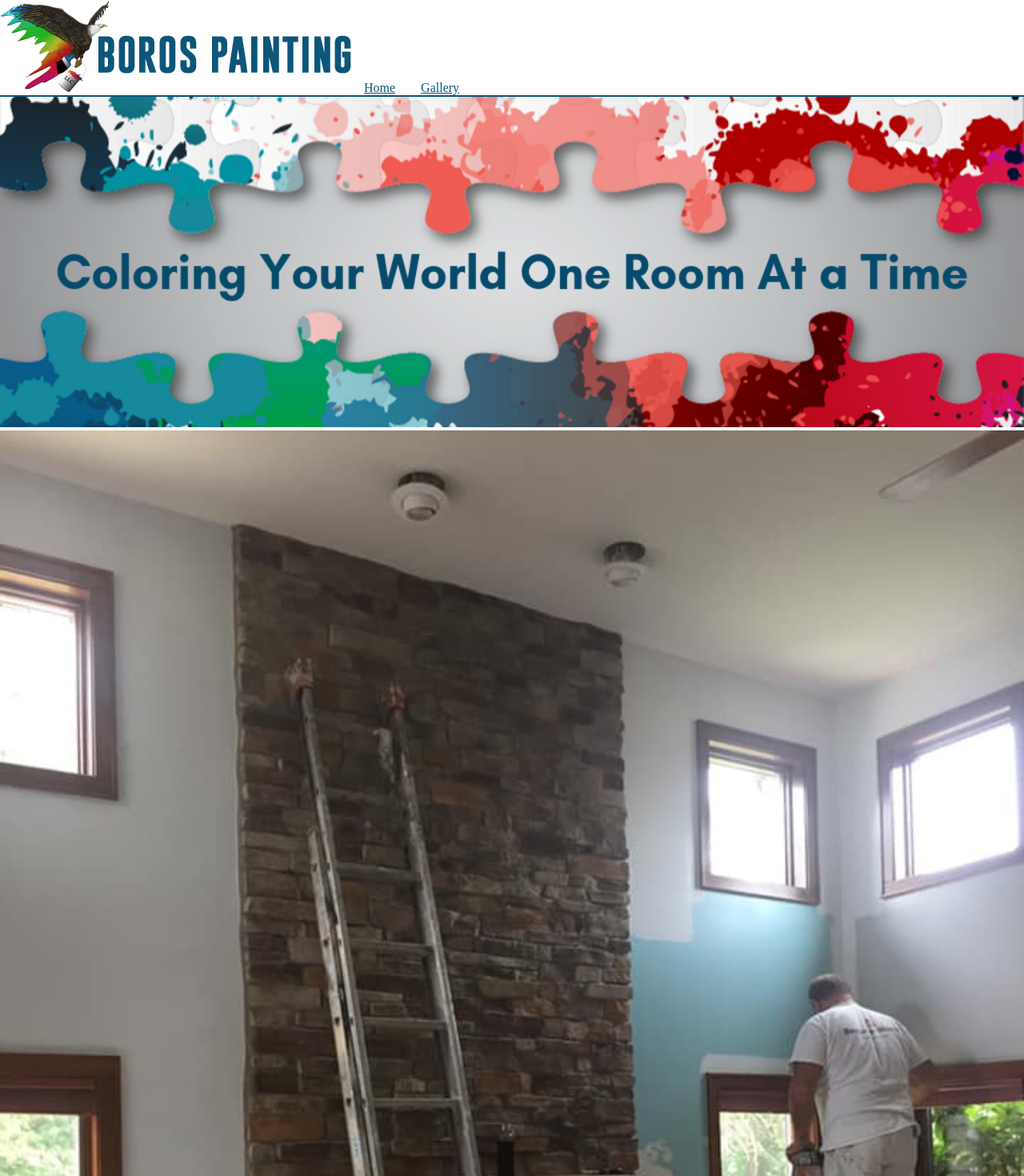
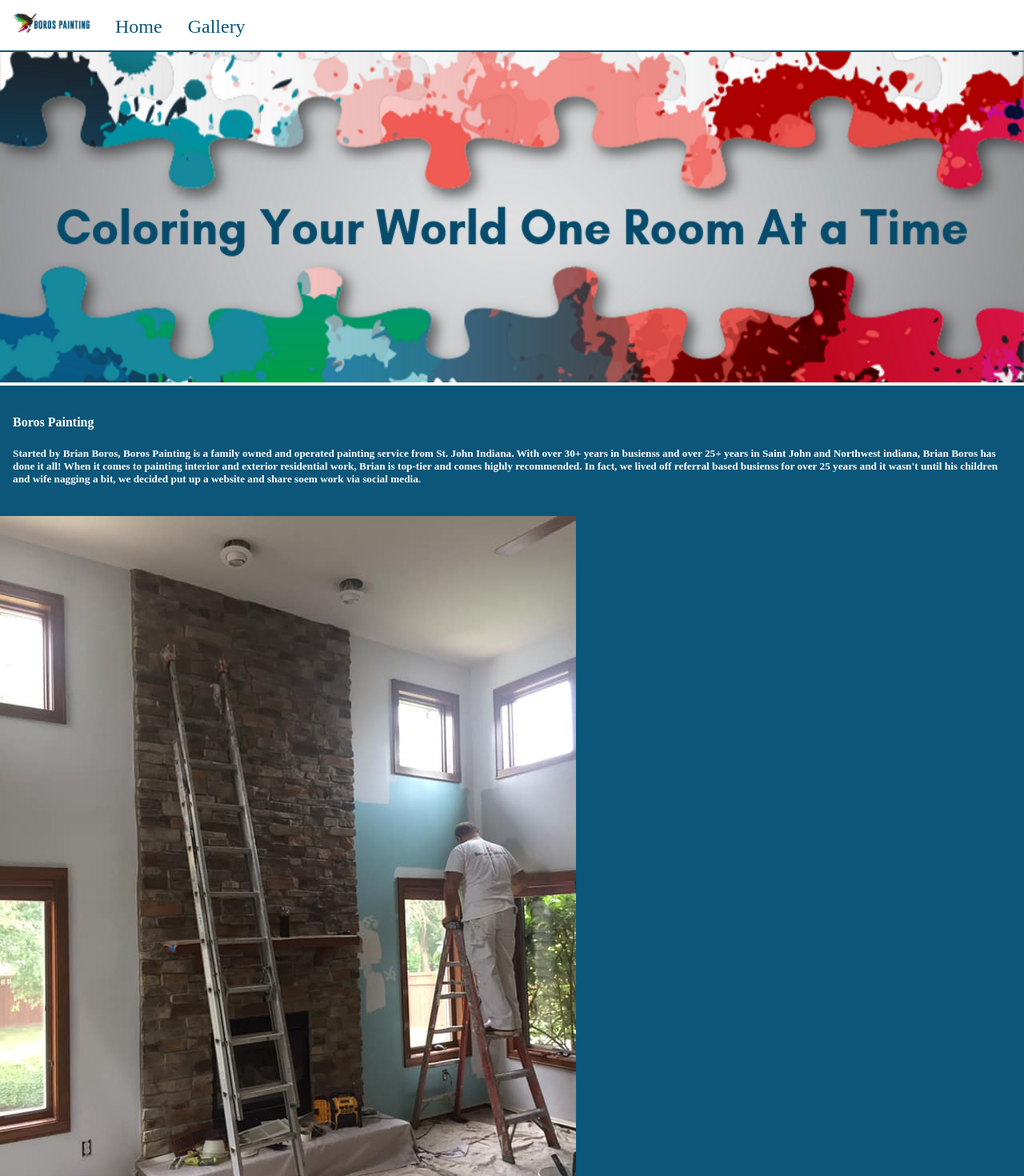
Before and after one commit to brianboros7/boros-painting-web, a React (Create React App) app: page / in a window 1280 px wide. Shown: the top 1470 px of the page at 80% size. Built offline with nearby package versions, Linux system fonts and the light colour scheme.

Commit message:
fixed logo, images on home and about components, and styles, but there is a slight margin under the main0banner

```diff
--- a/src/components/menu/style.scss
+++ b/src/components/menu/style.scss
@@ -1,9 +1,15 @@
-.navbar-brand {
+.navbar {
+    padding: 1rem;
+}
+.navbar-brand img {
     width: 6rem;
+    padding-right: 1rem;
 }
 .nav-item {
     padding: 0 1rem;
     color: #0b5679;
+    font-size: 1.5rem;
+    text-decoration: none;
 }
 .nav-item:hover {
     color: gray;
--- a/src/pages/landing/About.js
+++ b/src/pages/landing/About.js
@@ -1,5 +1,5 @@
 import React from 'react';
-import aboutImage from './HomeImageData';
+import aboutImage from '../../assets/images/brian-boros-boros-painting.jpg';
 import {Container, Row, Col} from 'react-bootstrap';
 
 
@@ -22,9 +22,7 @@ function About() {
                     </h5>
                 </Col>
                 <Col>
-                    {aboutImage.map((image) => (
-                        <img key={image.id} src={image.src} alt={image.alt} />
-                    ))}
+                    <img src={aboutImage} />
                 </Col>
             </Row>
         </Container>
--- a/src/pages/landing/Home.js
+++ b/src/pages/landing/Home.js
@@ -1,5 +1,5 @@
 import React from 'react';
-import mainBanner from './HomeImageData';
+import mainBanner from '../../assets/images/boros-painting-header-banner.png';
 import './style.scss';
 import About from './About';
 
@@ -7,9 +7,7 @@ function Home() {
     return(
         <main>
             <div className="main-banner">
-                {mainBanner.map((image) => (
-                    <img key={image.id} src={image.src} alt={image.alt} />
-                ))}
+                <img src={mainBanner} />
             </div>
             <About />
         </main>
```
